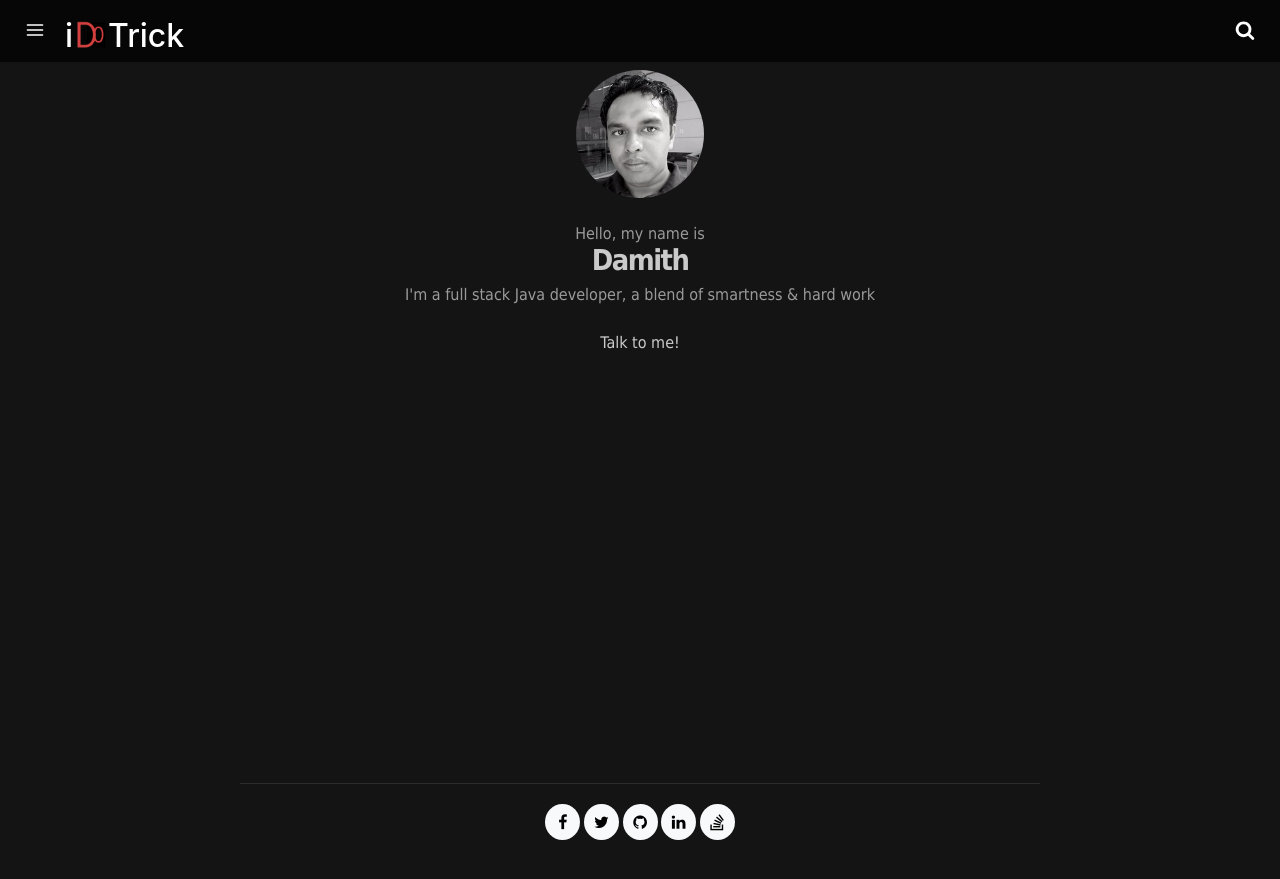
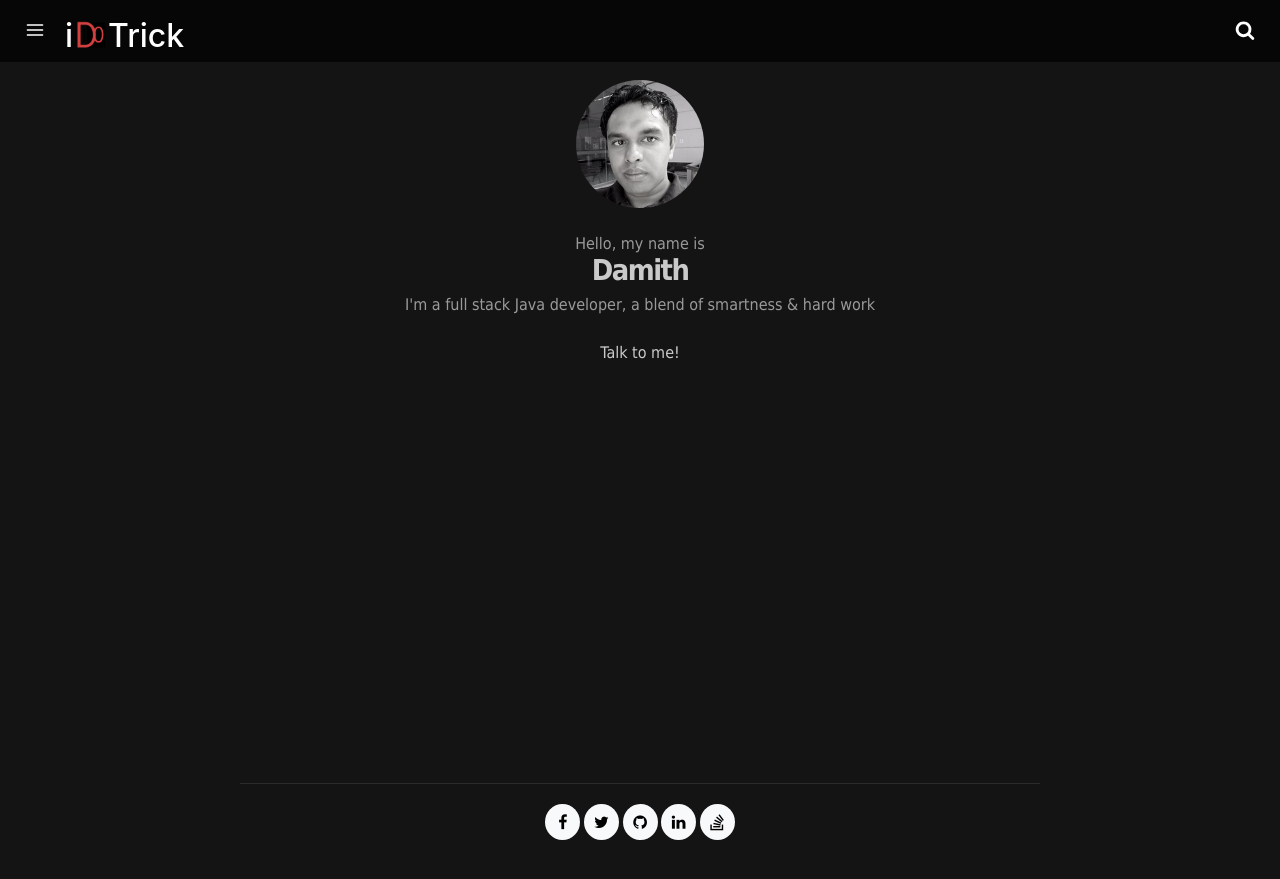
Before and after one commit to idotrick/idotrick.github.io, a Jekyll site: the page built from index.md, in a window 1280 px wide. Shown: the top 879 px of the page. Built offline with Jekyll 4.4.1, drawn with Linux system fonts in a browser that asks for light colours.

Commit message:
Home page fixed footer

```diff
--- a/assets/css/custom.css
+++ b/assets/css/custom.css
@@ -55,7 +55,13 @@
 }
 
 /*home-page style [start]*/
+.home-page .content .profile-desc {
+    z-index: 7;
+    background-color: #141414;
+    padding: 80px 10px 10px 10px;
+}
 .footer-fixed {
+    z-index: 5;
     position: fixed;
     bottom: 0;
     left:0;
```
